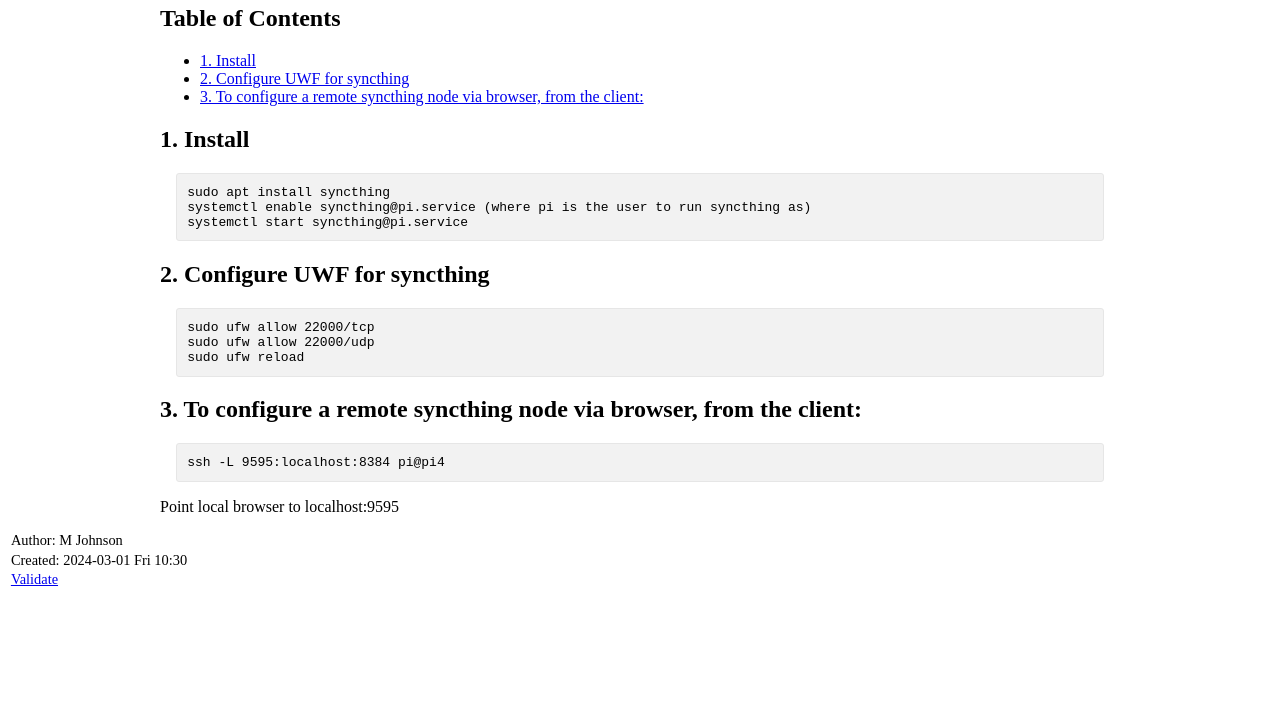
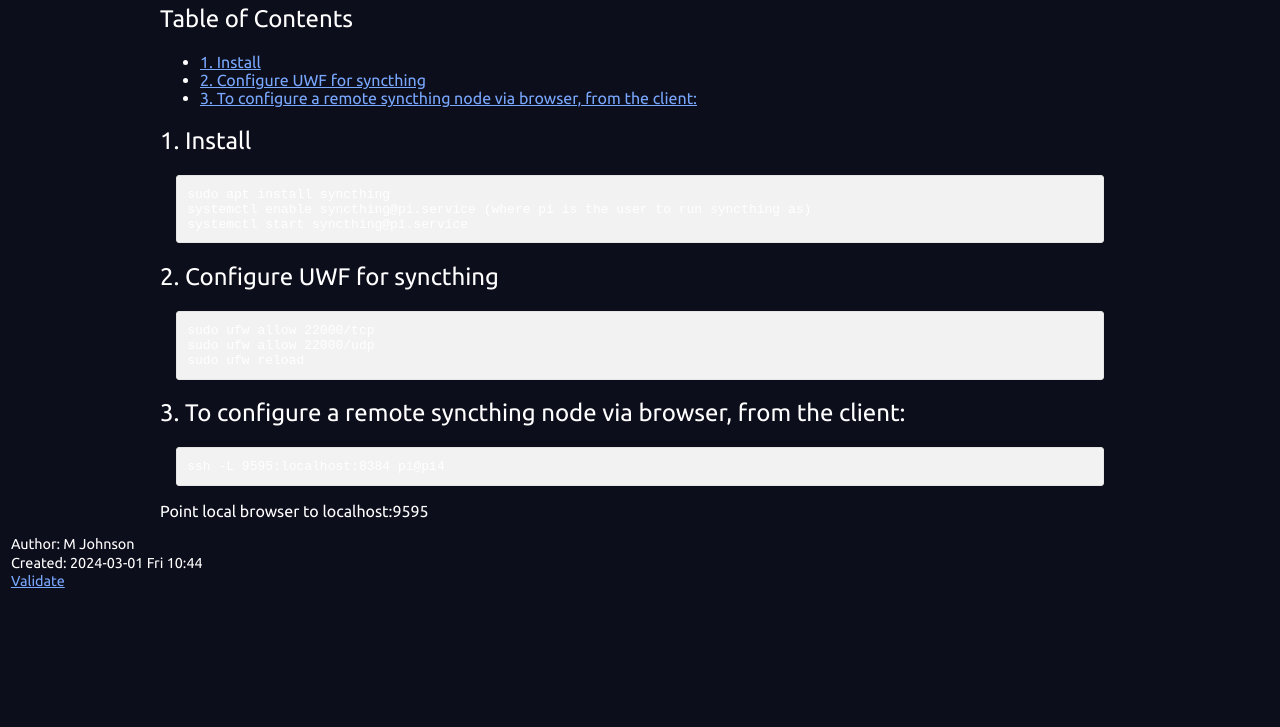
Before and after one commit to johnsonmlw/johnsonmlw, a plain HTML site: page index.html in a window 1280 px wide. Shown: the part 73-800 px from the top of the page. Drawn offline with Linux system fonts and the light colour scheme.

Commit message:
Add files via upload

```diff
--- a/index.html
+++ b/index.html
@@ -3,7 +3,7 @@
 "http://www.w3.org/TR/xhtml1/DTD/xhtml1-strict.dtd">
 <html xmlns="http://www.w3.org/1999/xhtml" lang="en" xml:lang="en">
 <head>
-<!-- 2024-03-01 Fri 10:30 -->
+<!-- 2024-03-01 Fri 10:44 -->
 <meta http-equiv="Content-Type" content="text/html;charset=utf-8" />
 <meta name="viewport" content="width=device-width, initial-scale=1" />
 <title>Syncthing node</title>
@@ -193,7 +193,7 @@
     { background-color: #ffff00; color: #000000; font-weight: bold; }
   .org-svg { }
 </style>
-<link rel="stylesheet" type="text/css" href="../css/org2.css"/>
+<link rel="stylesheet" type="text/css" href="./org.css"/>
 </head>
 <body>
 <div id="content" class="content">
@@ -202,14 +202,14 @@
 <h2>Table of Contents</h2>
 <div id="text-table-of-contents" role="doc-toc">
 <ul>
-<li><a href="#org1f83159">1. Install</a></li>
-<li><a href="#org6319806">2. Configure UWF for syncthing</a></li>
-<li><a href="#org5877984">3. To configure a remote syncthing node via browser, from the client:</a></li>
+<li><a href="#orgbd48574">1. Install</a></li>
+<li><a href="#orga020f60">2. Configure UWF for syncthing</a></li>
+<li><a href="#orga6b2f7b">3. To configure a remote syncthing node via browser, from the client:</a></li>
 </ul>
 </div>
 </div>
-<div id="outline-container-org1f83159" class="outline-2">
-<h2 id="org1f83159"><span class="section-number-2">1.</span> Install</h2>
+<div id="outline-container-orgbd48574" class="outline-2">
+<h2 id="orgbd48574"><span class="section-number-2">1.</span> Install</h2>
 <div class="outline-text-2" id="text-1">
 <pre class="example">
 sudo apt install syncthing
@@ -219,8 +219,8 @@
 </div>
 </div>
 
-<div id="outline-container-org6319806" class="outline-2">
-<h2 id="org6319806"><span class="section-number-2">2.</span> Configure UWF for syncthing</h2>
+<div id="outline-container-orga020f60" class="outline-2">
+<h2 id="orga020f60"><span class="section-number-2">2.</span> Configure UWF for syncthing</h2>
 <div class="outline-text-2" id="text-2">
 <pre class="example">
 sudo ufw allow 22000/tcp
@@ -230,8 +230,8 @@
 </div>
 </div>
 
-<div id="outline-container-org5877984" class="outline-2">
-<h2 id="org5877984"><span class="section-number-2">3.</span> To configure a remote syncthing node via browser, from the client:</h2>
+<div id="outline-container-orga6b2f7b" class="outline-2">
+<h2 id="orga6b2f7b"><span class="section-number-2">3.</span> To configure a remote syncthing node via browser, from the client:</h2>
 <div class="outline-text-2" id="text-3">
 <pre class="example">
 ssh -L 9595:localhost:8384 pi@pi4
@@ -245,7 +245,7 @@
 </div>
 <div id="postamble" class="status">
 <p class="author">Author: M Johnson</p>
-<p class="date">Created: 2024-03-01 Fri 10:30</p>
+<p class="date">Created: 2024-03-01 Fri 10:44</p>
 <p class="validation"><a href="https://validator.w3.org/check?uri=referer">Validate</a></p>
 </div>
 </body>
--- /dev/null
+++ b/org.css
@@ -0,0 +1,30 @@
+@import url('https://fonts.googleapis.com/css2?family=Ubuntu&display=swap');
+
+@media print {
+	body {
+		font-size: 11pt;
+	}
+	h2, h3, h4, h5 {
+		page-break-after: avoid;
+	}
+	#table-of-contents {
+		/* Page break after table of contents */
+		page-break-after: always;
+	}
+	.figure {
+		/* Figure stays together with caption */
+		page-break-inside: avoid;
+	}
+}
+
+body {
+    font-family: 'Ubuntu', sans-serif;
+    color: white;
+    background-color: #0D0E1C;
+}
+
+h1, h2, h3, h4, h5, h6 {
+    font-weight: normal;
+}
+
+a { color: #79A8FF; }
```
